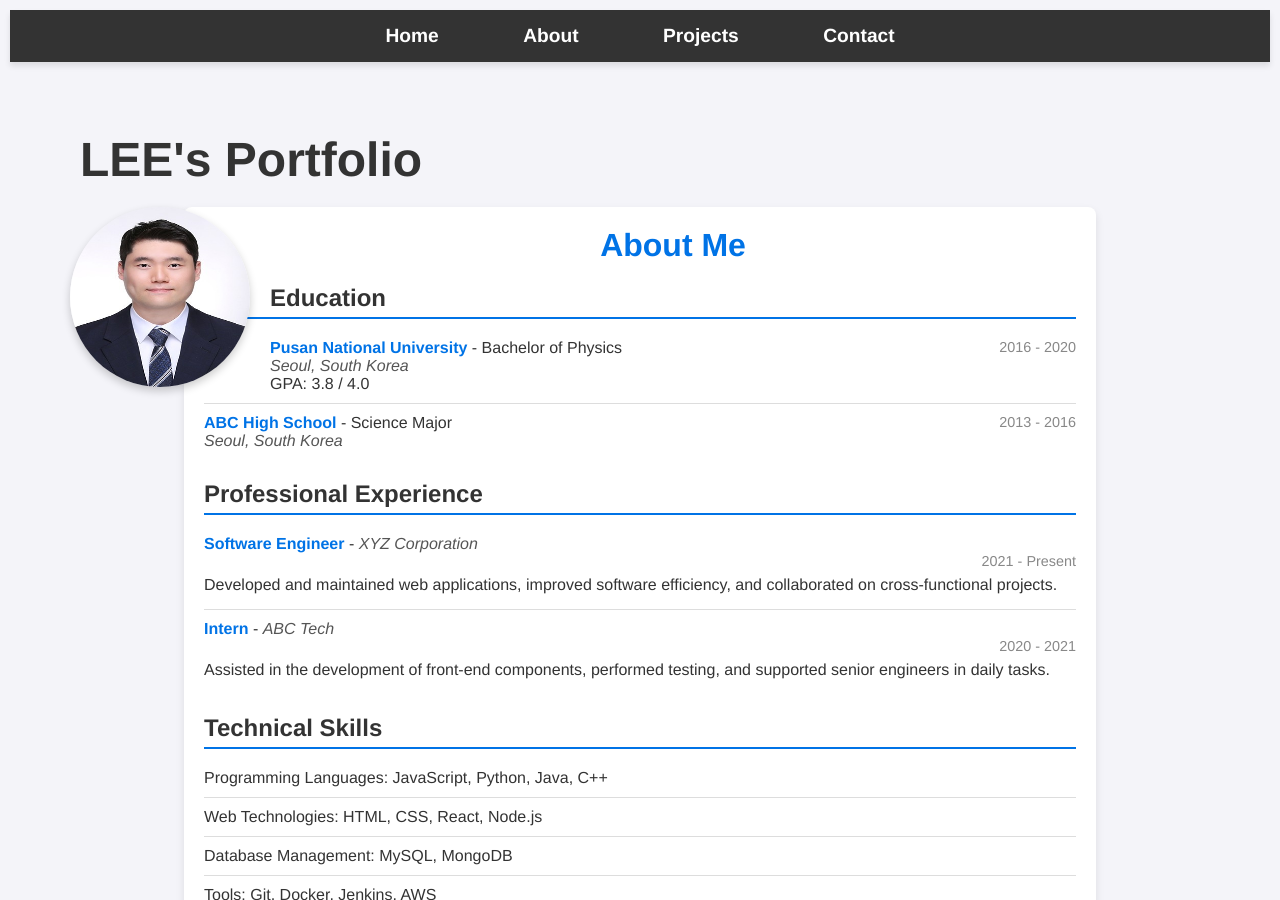
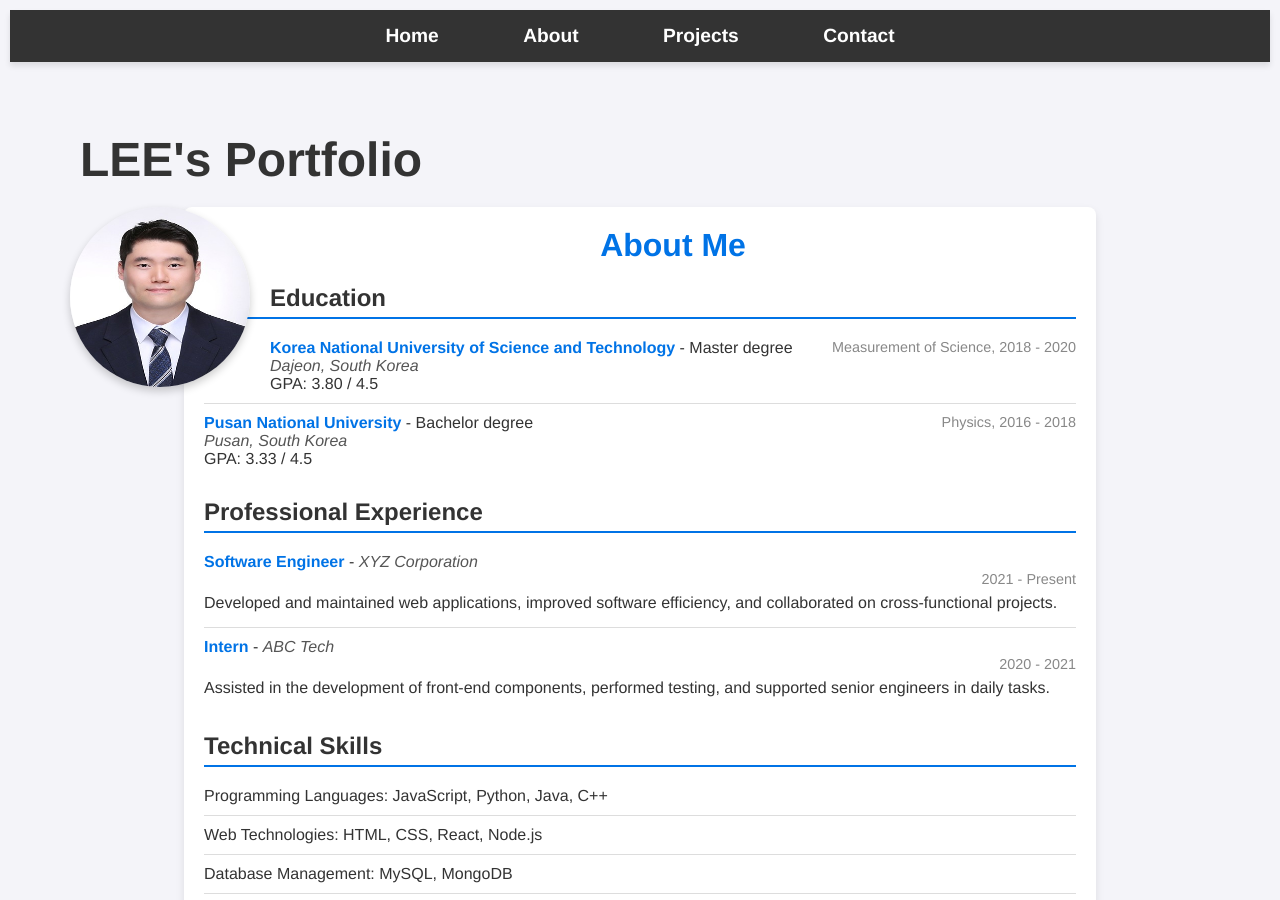
Before and after one commit to Yeonwoo-code/Portfolio, a Jekyll site: the page built from index.md, in a window 1280 px wide and 900 px high. Built offline with Jekyll 4.4.1, drawn with Linux system fonts in a browser that asks for light colours.

Commit message:
Update about.html

```diff
--- a/_includes/about.html
+++ b/_includes/about.html
@@ -5,15 +5,16 @@
     <h2>Education</h2>
     <ul>
       <li>
-        <strong>Pusan National University</strong> - Bachelor of Physics
-        <span>2016 - 2020</span><br>
-        <em>Seoul, South Korea</em><br>
-        GPA: 3.8 / 4.0
+        <strong>Korea National University of Science and Technology</strong> - Master degree
+        <span> Measurement of Science, 2018 - 2020</span><br>
+        <em> Dajeon, South Korea</em><br>
+        GPA: 3.80 / 4.5
       </li>
       <li>
-        <strong>ABC High School</strong> - Science Major
-        <span>2013 - 2016</span><br>
-        <em>Seoul, South Korea</em>
+        <strong>Pusan National University</strong> - Bachelor degree
+        <span> Physics, 2016 - 2018</span><br>
+        <em> Pusan, South Korea</em><br>
+        GPA: 3.33 / 4.5
       </li>
     </ul>
   </section>
```
